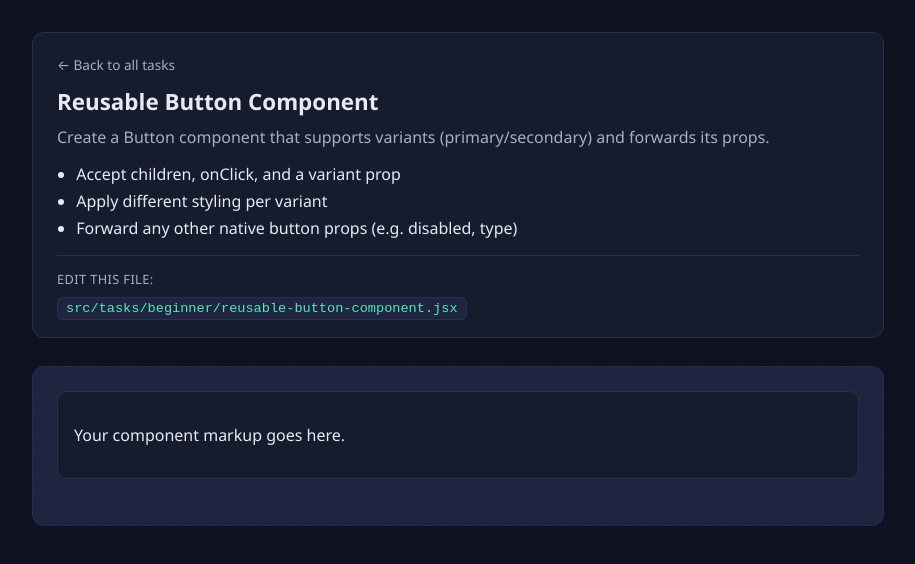
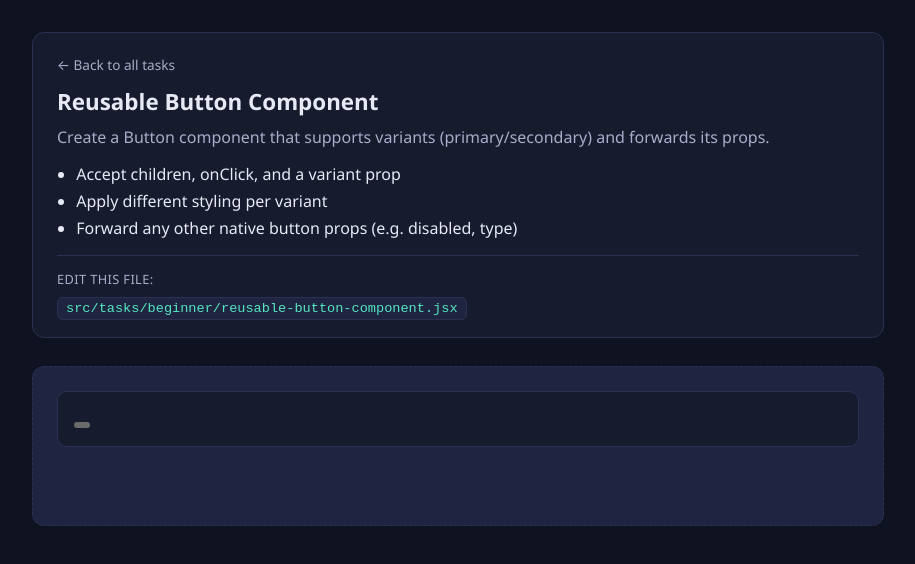
Before and after one commit to gagannn19/reacttasks, a React (Vite) app: page /beginner/reusable-button-component in a window 1280 px wide. Shown: the top 564 px of the page, without its empty margins (182-1097 px from the left). Built offline with nearby package versions, Linux system fonts and the light colour scheme.

Commit message:
random-changes

```diff
--- a/src/tasks/beginner/reusable-button-component.jsx
+++ b/src/tasks/beginner/reusable-button-component.jsx
@@ -7,6 +7,15 @@ const requirements = [
   "Apply different styling per variant",
   "Forward any other native button props (e.g. disabled, type)"
 ];
+
+function Button(props) {
+  return (
+    <>
+      <button onclick={props.onclik}>{props.children}</button>
+
+    </>
+  );
+}
 
 export default function ReusableButtonComponent() {
   // TODO: accept props if this component should be reusable (e.g. { name, role, imageUrl })
@@ -20,8 +29,9 @@ export default function ReusableButtonComponent() {
       />
       <div className="task-workspace">
         <div className="card">
-          {/* TODO: build the JSX for "Reusable Button Component" here */}
-          <p>Your component markup goes here.</p>
+          <Button name="Gagan" onclik={function() {
+            props.name = props.name+props.name
+          } }/>
         </div>
       </div>
     </div>
--- a/src/tasks/forms/signup-form.jsx
+++ b/src/tasks/forms/signup-form.jsx
@@ -22,8 +22,6 @@ export default function SignupForm() {
   const [checkpassword, setcheckpassword] = useState("");
   const [checkconfirmpassword, setcheckconfirmpassword] = useState("");
   const [submit, setsubmit] = useState("");
-
-
 
   function handleChange(event) {
     const { name, value } = event.target;
```
